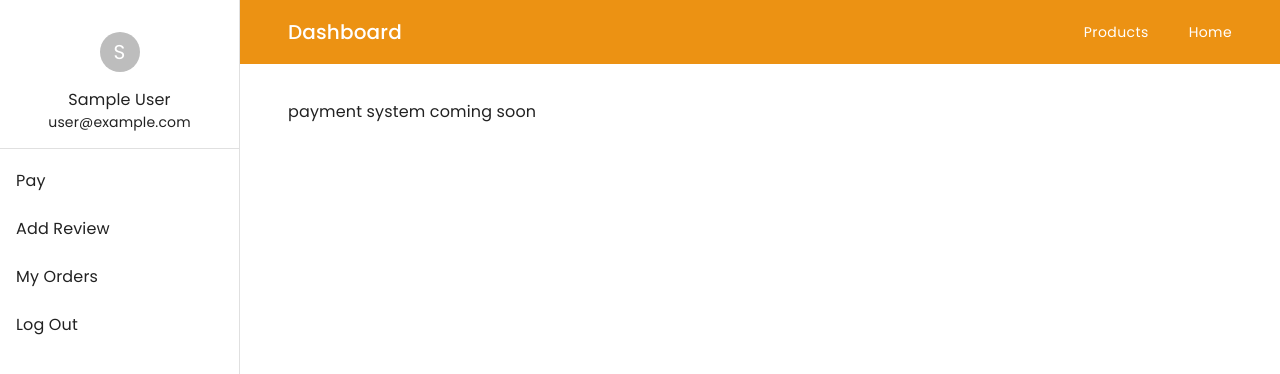
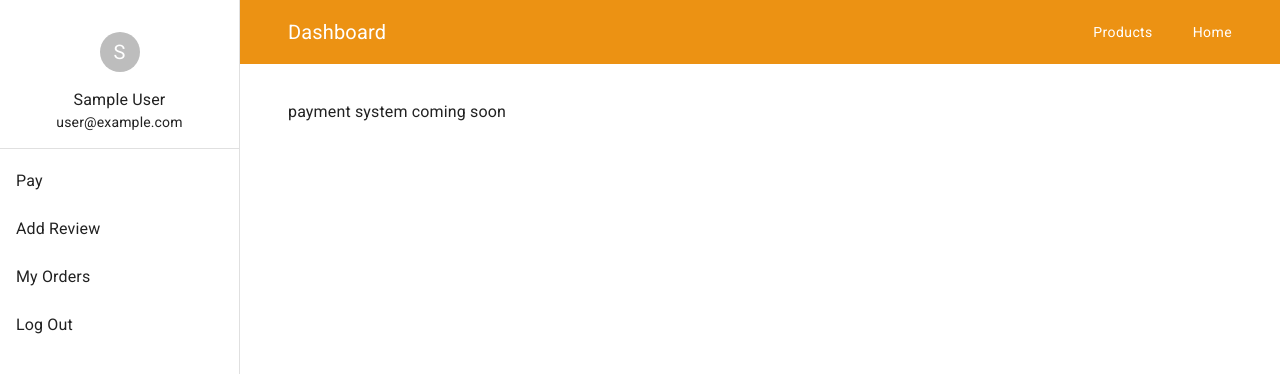
Before and after one commit to TasnimulHasan007/scrambled-cube-shop-client, a React (Create React App) app: page /dashboard in a window 1280 px wide. Shown: the top 374 px of the page. Built offline with nearby package versions, Linux system fonts and the light colour scheme; no server answers; sample sign-in values are in the browser's storage; what material-ui-confirm would draw is missing.

Commit message:
more products added

```diff
--- a/src/Pages/Purchase/Purchase.jsx
+++ b/src/Pages/Purchase/Purchase.jsx
@@ -36,7 +36,7 @@ const Purchase = () => {
       />
       <Header />
       <Container maxWidth="xl" sx={{ py: 4 }}>
-        <Grid container sx={{ alignItems: 'center' }}>
+        <Grid container spacing={3} sx={{ alignItems: 'center' }}>
           {product.name ? (
             <>
               <Grid item xs={12} md={6}>
--- a/src/components/ManageOrders/ManageOrders.jsx
+++ b/src/components/ManageOrders/ManageOrders.jsx
@@ -78,7 +78,7 @@ const ManageOrders = () => {
   }
   // handle update order status
   const handleUpdateStatus = updatedOrder => {
-    updatedOrder.status = 'Approved'
+    updatedOrder.status = 'Shipped'
     confirm({
       title: 'Are you sure?',
       description: 'This will approve the order',
--- a/src/index.css
+++ b/src/index.css
@@ -14,10 +14,10 @@
   padding: 0;
   line-height: 1;
   box-sizing: border-box;
-  font-family: 'Poppins', Arial, Helvetica, sans-serif !important;
 }
 
 body {
+  font-family: 'Poppins', Arial, Helvetica, sans-serif;
   color: var(--text-dark);
 }
 
```
